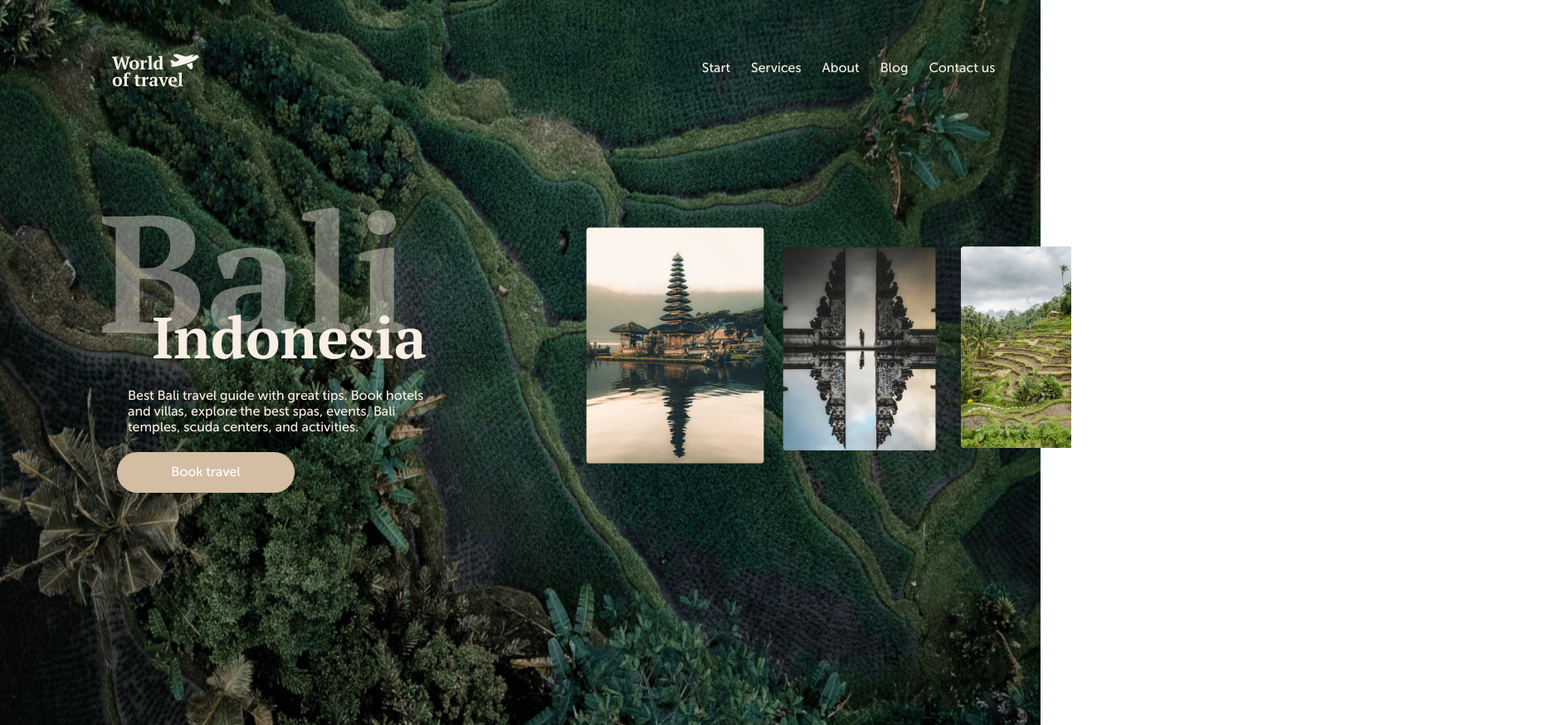
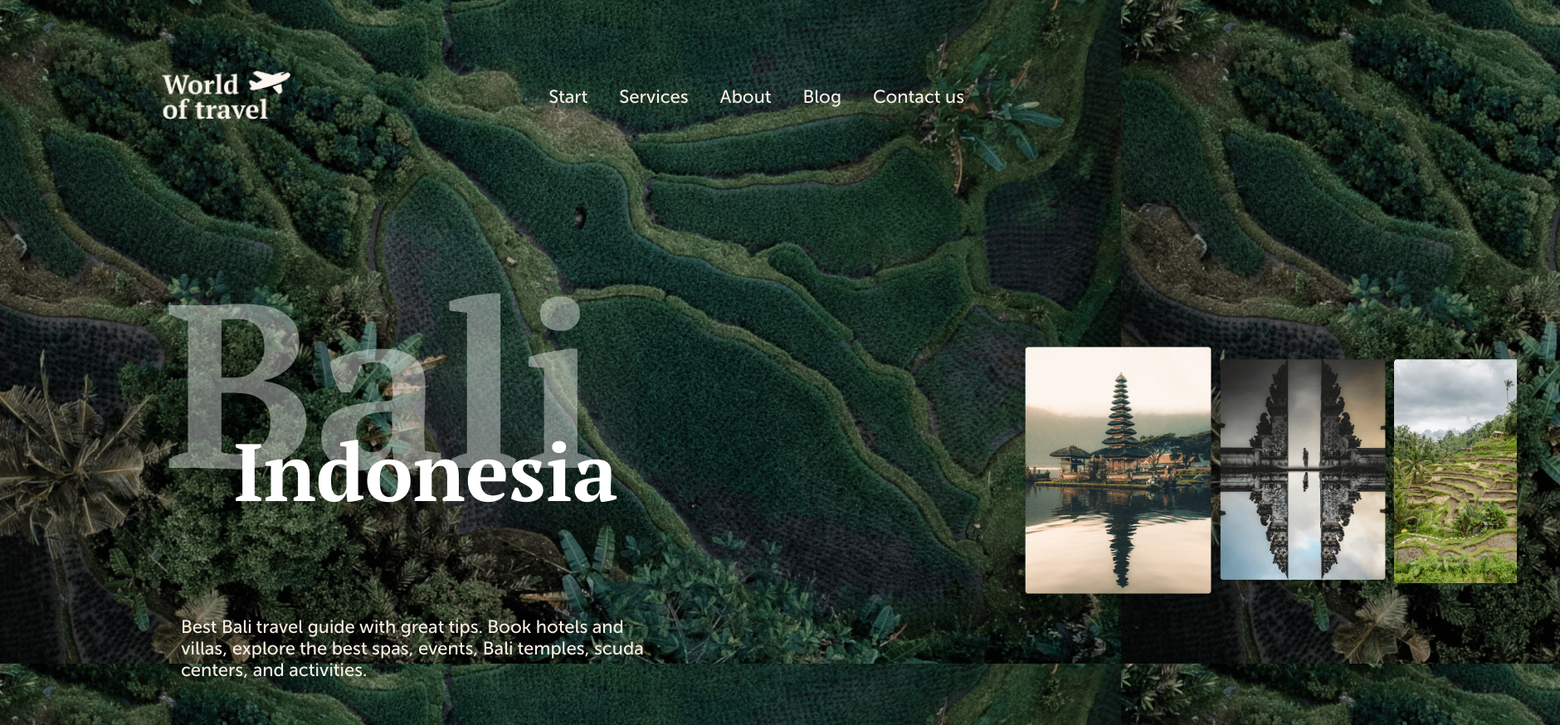
Before and after one commit to WebHeroSchool/FP_HTML-CSS_Bali, a plain HTML site: page index.html in a window 1280 px wide. Shown: the top 874 px of the page at 83% size, 1880 px wide, since content can reach past the window. Drawn offline with Linux system fonts and the light colour scheme.

Commit message:
new text in styles.css

```diff
--- a/index.html
+++ b/index.html
@@ -32,16 +32,20 @@
 		<a class="menu__item" href='#'>Contact us</a>
 	 </nav>
 </header>
- <section class="main">
-		<h1 class="main__title">Bali</h1>
-		<h2 class="main__title_text">Indonesia</h2>
-		<p class="main__subtitle">Best Bali travel guide with great tips. Book hotels and villas, explore the best spas, events, Bali temples, scuda centers, and activities.</p>
+ <section class="information">
+ <div class="main">
+ 	<div class="main_text">
+		<p class="main__title">Bali</p>
+		<p class="main__subtitle">Indonesia</p>
+	</div>
+		<p class="main__description">Best Bali travel guide with great tips. Book hotels and villas, explore the best spas, events, Bali temples, scuda centers, and activities.</p>
 		<a class="main__button" href="#">Book travel</a>
- </section>
- <section class="img">
-    <img class="img__pic1" src="img/logo2.png" alt="">
-    <img class="img__pic2" src="img/logo3.png" alt="">
-    <img class="img__pic3" src="img/logo4.png" alt="">
+	</div>
+ <div class="img">
+ 	<div class="img__picture img__picture_active img__picture_first"></div>
+ 	<div class="img__picture img__picture_second"></div>
+ 	<div class="img__picture img__picture_third"></div>
+  </div>
  </section>
 </div>
 </body>
--- a/styles.css
+++ b/styles.css
@@ -1,47 +1,32 @@
  body {
+  min-height: 100vh;
   margin: 0;
   background: no-repeat fixed url(img/logo1.png);
-  background-size: 100% 100%;
+  background-size: cover;
 }
  .wrapper {
-  margin: auto;
-  width: 95%;
+   margin: 0 80px 0 148px
 }
  .header {
+   margin-top: 50px;
    display: flex;
    justify-content: space-between;
-   margin: auto;
-   width: 92%;
-   padding-bottom: 130px;
-}
- .logo, .menu {
-   display: inline-block;
 }
  .logo {
-   margin-right: 55%;
-}
- .logo {
-   position: relative;
-   margin-top: 90px;
-   margin-left: 85px;
    background: url(img/logo.png);
-   width: 145px;
-   height: 57px;
+   background-size: contain;
+   margin-top: 35px;
+   margin-left: 47px;
+   width: 155px;
+   height: 98px;
+   background-repeat: no-repeat;
 }
  .menu {
   display: flex;
   align-items: center;
 }
  .menu__item {
-   padding: 0px 0px;
-}
- .menu__item:last-child {
-  margin-right: 5px;
-}
- .menu__item {
-  position: relative;
-  margin-right: 37px;
-  margin-top: 76px;
+  margin-right: 38px;
   font: 22px/26px museo_sans_cyrl500, arial, helvetica, sans-serif;
   color: #f8eee4;
   text-decoration: none;
@@ -60,30 +45,41 @@
    width: 100%;
 }
  .main {
-  position: relative;
-  text-align: center;
-  width: 45%;
+}
+ .information {
+   display: flex;
 }
  .main__title {
+  position: relative;
   font: 280px/371px pt_serifbold, arial, helvetica, sans-serif;
-  color: #F8EEE4;
-  opacity: .4;
+  color: rgba(255, 255, 255, 0.4);
+  margin: 50px;
+  line-height: 460px;
+}
+ .main__title::after {
+   content: 'Indonesia';
+   position: relative;
    margin: 0;
-}
-.main__title_text {
+   bottom: -40px;
+   right: 440px;
+   color: rgba(255, 255, 255);
    font: 98px/130px pt_serifbold, arial, helvetica, sans-serif;
-  margin: -145px 0 0 125px;
-  color: #F8EEE4;
-  padding: 0 0 14px 0;
 }
  .main__subtitle {
-  margin: auto;
-  padding-top: 12px;
+   display: none;
+   position: absolute;
+   font: 78px/130px pt_serifbold, arial, helvetica, sans-serif;
+   margin: 0;
+   bottom: 0px;
+   right: 0px;
+   color: rgba(255, 255, 255);
+}
+ .main__description {
+  width: 52%;
+  padding-bottom: 50px;
+  margin-left: 70px;
   font: 22px/26px museo_sans_cyrl500, arial, helvetica, sans-serif;
-  width: 550px;
   color: #F8EEE4;
-  margin: 0 0 29px 175px;
-  text-align: left;
 }
  .main__button {
   display: inline-block;
@@ -100,110 +96,83 @@
 }
  .img {
    display: flex;
-   justify-content: flex-end;
-   align-items: baseline;
-   right: 10px;
-   top: -456px;
-   left: 231px;
-   position: relative;
-   width: 90%;
+   align-items: center;
  }
- .img__pic1 {
-   margin-right: 6px;
-   padding: 20px 26px 2px 0px;
+
+ .img__picture_active {
+   width: 225px !important;
+   height: 300px !important;
  }
- .img__pic2 {
-   margin: 24px 5px 0 0;
-   padding: 0 22px 23px 0;
+
+ .img__picture {
+   width: 200px;
+   height: 270px;
+   background-repeat: no-repeat;
+   background-size: contain;
  }
- .img__pic3 {
-   margin: 24px 4px 0px 1px;
-  padding: 0 0 25px 0;
+
+ .img__picture_first {
+   background-image: url("./img/logo2.png");
+
  }
+
+ .img__picture_second {
+   background-image: url("./img/logo3.png");
+   margin: 0 10px;
+
+ }
+
+ .img__picture_third {
+   background-image: url("./img/logo4.png");
+
+ }
+
  #menu__toggle {
    opacity: 0;
  }
+
  .menu__box {
-  display:none
+   display: none
  }
 
-@media (max-width: 1367px) {
- body {
-  margin: 0;
-  background: no-repeat fixed url(img/logo1.png);
-  background-size: 98% 98%;
+ .hamburger-menu {
+   display: none;
  }
- .wrapper {
-   margin: auto;
-   width: 90%;
+
+ .menu__btn span {
+   display: block;
+   height: 5px;
+
+   width: 30px;
+   background-color: white;
+   position: relative;
  }
- .header {
-   width: 98%;
-   padding-bottom: 92px;
+
+ .menu__btn span::after,
+ .menu__btn span::before {
+
+   content: '';
+   position: absolute;
+   height: 2px;
+
+   width: 30px;
+   background-color: white;
  }
- .logo {
-   margin-right: 45%;
+
+ .menu__btn span::after {
+   top: -5px;
  }
- .logo {
-   margin-top: 65px;
-   margin-left: 59px;
-   background: url(img/logo0.1.png);
-   width: 105px;
-   height: 40px;
+
+ .menu__btn span::before {
+   bottom: -5px;
  }
- .menu__item {
-   margin-right: 25px;
-   margin-top: 60px;
-   font: 16px/19px museo_sans_cyrl500, arial, helvetica, sans-serif;
+
+ @media (max-width: 768px) {
+   .hamburger-menu {
+     display: block;
    }
- .main {
-   width: 42%;
+
+   .menu {
+     display: none;
    }
- .main__title {
-   font: 200px/265px pt_serifbold, arial, helvetica, sans-serif;
  }
- .main__title_text {
-   font: 70px/93px pt_serifbold, arial, helvetica, sans-serif;
-   margin: -102px 0 0 85px;
-}
- .main__subtitle {
-   padding-top: 1px;
-   font: 16px/19px museo_sans_cyrl500, arial, helvetica, sans-serif;
-   margin: 0 0 20px 90px;
-   width: 78%;
-}
- .main__button {
-   display: inline-block;
-   font: 16px/19px museo_sans_cyrl500, arial, helvetica, sans-serif;
-   margin-right: 24%;
-   color: #fff;
-   background: #D4BEA3;
-   padding: 15px 65px;
-   text-decoration: none;
-   border-radius: 48px;
-}
- .img {
-   display: flex;
-   justify-content: flex-end;
-   align-items: baseline;
-   right: 10px;
-   top: -343px;
-   left: 210px;
-   position: relative;
-   width: 89%;
-}
- .img__pic1 {
-   margin-right: 2px;
-   padding: 23px 20px 2px 3px;
-   width: 21%;
-}
- .img__pic2 {
-   margin: 2px 2px 2px 0;
-   padding: 0 25px 18px 0;
-   width: 18%;
-}
- .img__pic3 {
-   margin: 2px 8px 0 1px;
-   padding: 0 0 21px 2px;
-   width: 13%;
-}
```
Lines whose indentation alone changed are shown as unchanged.
